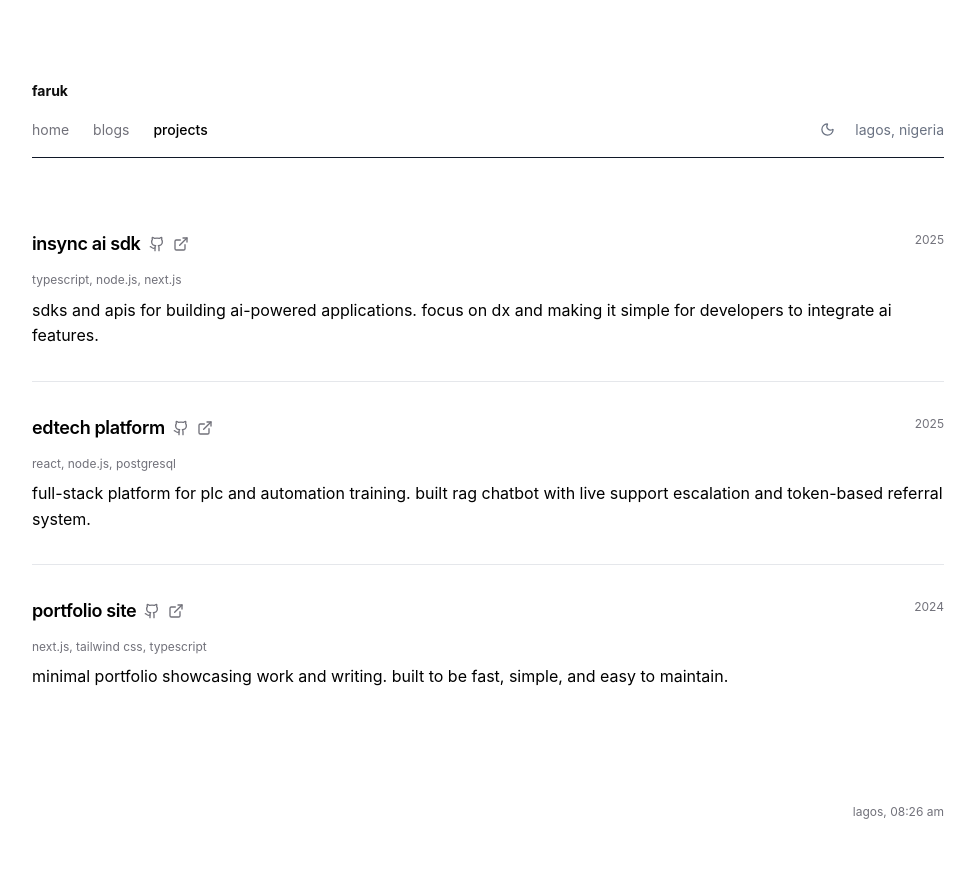
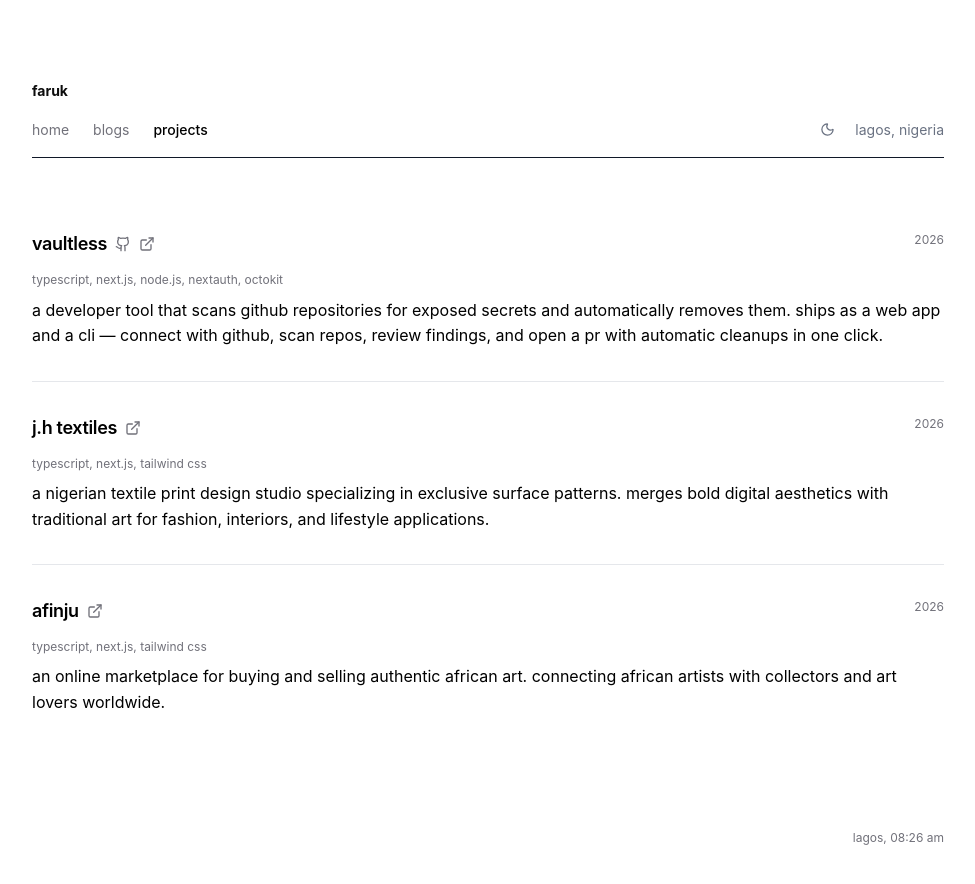
Before and after one commit to 1FarukDev/new-porfolio, a Next.js app: page /projects in a window 1280 px wide. Shown: the top 884 px of the page, without its empty margins (152-1127 px from the left). Built offline with nearby package versions, Linux system fonts and the light colour scheme.

Commit message:
updated the projects

```diff
--- a/src/screens/projects/projects.tsx
+++ b/src/screens/projects/projects.tsx
@@ -4,28 +4,30 @@ import { ExternalLink, Github } from "lucide-react"; // link icons
 
 const projects = [
   {
-    title: "Insync AI SDK",
-    date: "2025",
-    stack: "TypeScript, Node.js, Next.js",
-    description: "SDKs and APIs for building AI-powered applications. focus on dx and making it simple for developers to integrate ai features.",
-    github: "https://github.com/1FarukDev",
-    live: "https://insync.dev",
+    title: "Vaultless",
+    date: "2026",
+    stack: "TypeScript, Next.js, Node.js, NextAuth, Octokit",
+    description:
+      "A developer tool that scans GitHub repositories for exposed secrets and automatically removes them. Ships as a web app and a CLI — connect with GitHub, scan repos, review findings, and open a PR with automatic cleanups in one click.",
+    github: "https://github.com/1FarukDev/Vaultless",
+    live: "https://vaultless.farukajibade.com",
+    npm: "https://npmjs.com/package/vaultless",
   },
   {
-    title: "EdTech Platform",
-    date: "2025",
-    stack: "React, Node.js, PostgreSQL",
-    description: "Full-stack platform for PLC and automation training. built RAG chatbot with live support escalation and token-based referral system.",
-    github: "https://github.com/1FarukDev",
-    live: "https://technique-learning.com",
+    title: "J.H Textiles",
+    date: "2026",
+    stack: "TypeScript, Next.js, Tailwind CSS",
+    description:
+      "A Nigerian textile print design studio specializing in exclusive surface patterns. Merges bold digital aesthetics with traditional art for fashion, interiors, and lifestyle applications.",
+    live: "https://www.jesudarahinmikaiye.com",
   },
   {
-    title: "Portfolio Site",
-    date: "2024",
-    stack: "Next.js, Tailwind CSS, TypeScript",
-    description: "Minimal portfolio showcasing work and writing. built to be fast, simple, and easy to maintain.",
-    github: "https://github.com/1FarukDev/portfolio-v2",
-    live: "https://farukajibade.com",
+    title: "Afinju",
+    date: "2026",
+    stack: "TypeScript, Next.js, Tailwind CSS",
+    description:
+      "An online marketplace for buying and selling authentic African art. Connecting African artists with collectors and art lovers worldwide.",
+    live: "https://afinju.com",
   },
 ];
 
@@ -39,7 +41,9 @@ function Projects() {
         >
           <div className="flex items-start justify-between gap-4 mb-3">
             <div className="flex items-center gap-2">
-              <h2 className="text-lg font-medium text-[var(--text-primary)]">{project.title}</h2>
+              <h2 className="text-lg font-medium text-[var(--text-primary)]">
+                {project.title}
+              </h2>
               {/* GitHub link */}
               {project.github && (
                 <Link
@@ -63,10 +67,16 @@ function Projects() {
                 </Link>
               )}
             </div>
-            <p className="text-xs text-[var(--text-secondary)] whitespace-nowrap">{project.date}</p>
+            <p className="text-xs text-[var(--text-secondary)] whitespace-nowrap">
+              {project.date}
+            </p>
           </div>
-          <p className="text-xs text-[var(--text-secondary)] mb-2">{project.stack}</p>
-          <p className="text-base text-[var(--text-primary)] leading-relaxed">{project.description}</p>
+          <p className="text-xs text-[var(--text-secondary)] mb-2">
+            {project.stack}
+          </p>
+          <p className="text-base text-[var(--text-primary)] leading-relaxed">
+            {project.description}
+          </p>
         </div>
       ))}
     </section>
```
